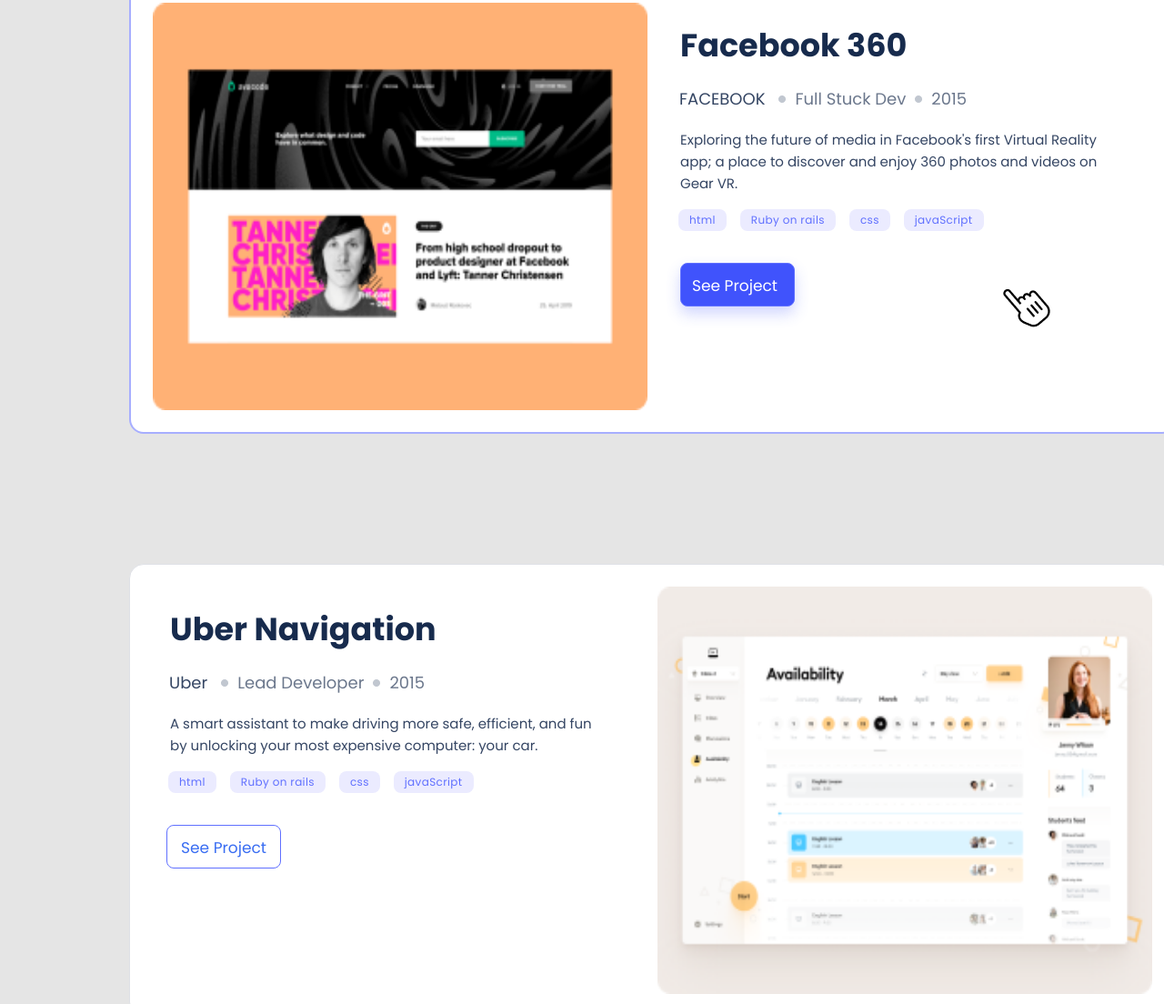
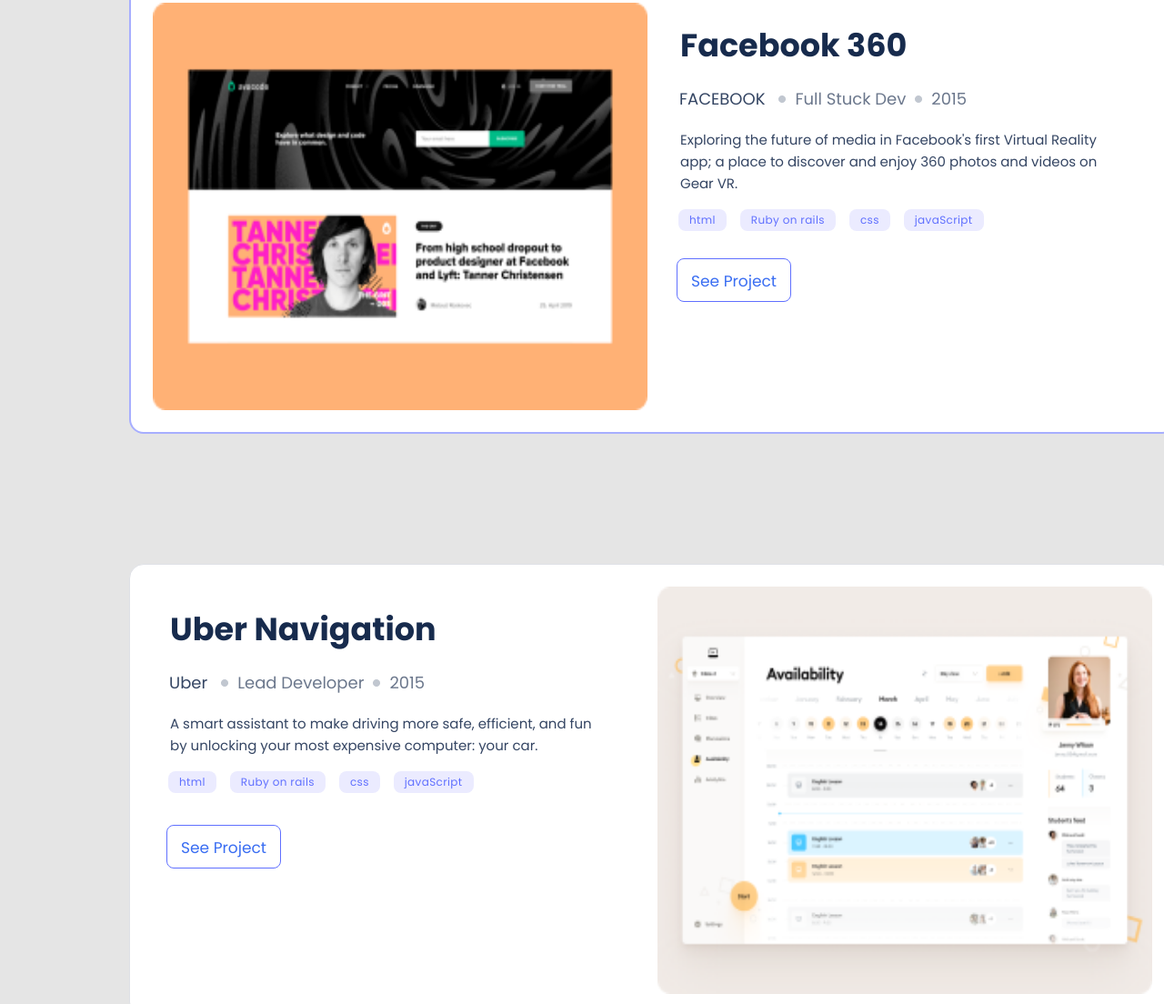
Before and after one commit to rodrigopenayo98/my-rod-porf, a website: page index.html in a window 1280 px wide. Shown: the part 2433-3537 px from the top of the page at 91% size. Drawn offline with Linux system fonts and the light colour scheme.

Commit message:
add desktop version

```diff
--- a/index.html
+++ b/index.html
@@ -205,9 +205,7 @@
               <li>css</li>
               <li>javaScript</li>
             </ul>
-            <button class="work-button hidden-button">See Project</button>
-            <button class="press-button">See Project</button>
-            <img src="./image/hand-cursor 1.png" class="hand-cursor" />
+            <button class="work-button button-corrected ">See Project</button>
           </div>
         </div>
         <div id="portfolio4" class="work multipost">
@@ -343,7 +341,7 @@
             </ul>
           </ul>
           <ul class="categories">
-            <li class="li-categories">Framekors</li>
+            <li class="li-categories">Frameworks</li>
             <img class="li-img" src="./image/Union.png" />
           </ul>
           <ul class="categories">
--- a/styles.css
+++ b/styles.css
@@ -693,23 +693,8 @@
     display: none;
   }
 
-  .press-button {
-    display: flex;
-    background-color: #4053fc;
-    color: white;
-    width: 126px;
-    height: 48px;
-    padding: 12px;
-    border: 1px solid #6070ff;
-    border-radius: 8px;
-    font-family: "Poppins", sans-serif;
-    font-style: normal;
-    font-weight: 500;
-    font-size: 17px;
-    line-height: 24px;
-    cursor: pointer;
-    margin: 35px 0 0 20px;
-    box-shadow: 0 8px 16px rgba(64, 83, 252, 0.24);
+  .button-corrected{
+    margin-top: 30px;
   }
 
   .info-desktop {
@@ -1172,13 +1157,6 @@
     color: #6b778c;
   }
 
-  .hand-cursor {
-    display: inline-flex;
-    width: auto;
-    margin-left: 360px;
-    margin-top: -45px;
-  }
-
   .selected {
     border: 2px solid #a7aeff;
   }
```
